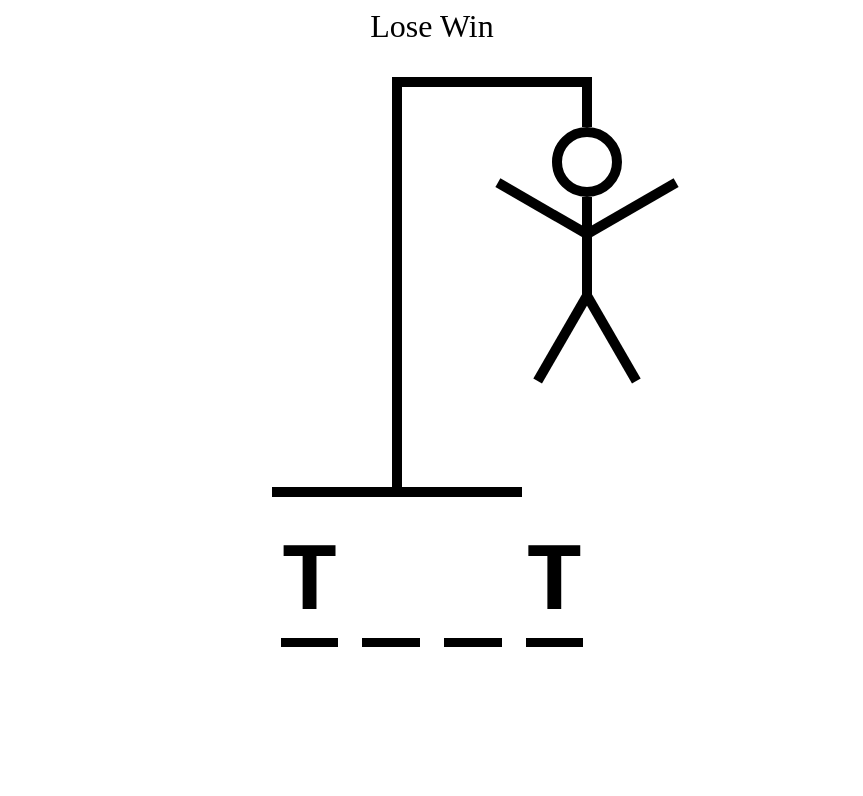
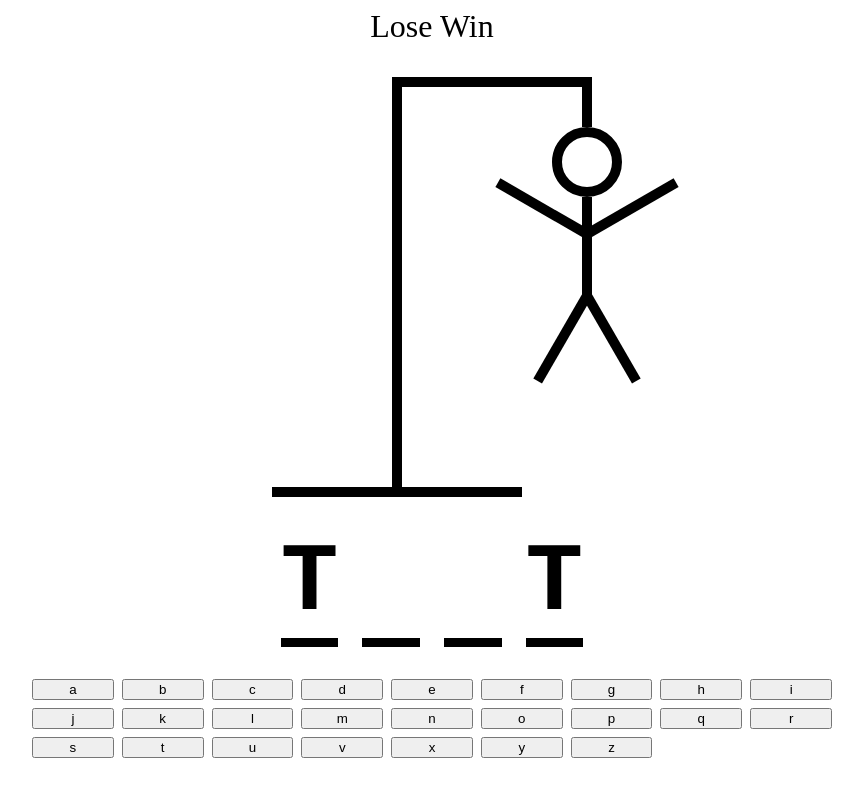
Before and after one commit to LeaBani/hangman-ts, a React (Vite) app: page / in a window 1280 px wide. Shown: the top 796 px of the page, without its empty margins (208-1071 px from the left). Built offline with nearby package versions, Linux system fonts and the light colour scheme.

Commit message:
add keyboard

```diff
--- a/src/App.tsx
+++ b/src/App.tsx
@@ -30,9 +30,15 @@ function App() {
         Lose
         Win
       </div>
+
       <HangManDrawing />
+
       <HangManWord />
+
+      <div style={{alignSelf:"stretch"}}>
       <Keyboard />
+      </div>
+
       </div>
   )
 }
--- a/src/Keyboard.tsx
+++ b/src/Keyboard.tsx
@@ -1,3 +1,12 @@
+const KEYS = ["a", "b","c", "d", "e", "f", "g", "h", "i", "j", "k", "l", "m","n", "o","p","q","r","s","t","u","v","x","y","z"]
+
 export function Keyboard() {
-    return <div></div>
+    return <div style={{ display:"grid", gridTemplateColumns: "repeat(auto-fit, minmax(75px, 1fr))", gap: ".5rem"}}>
+
+        {KEYS.map(key => {
+            return (
+                <button key={key}>{key}</button>
+            )
+        })}
+    </div>
 }
```
